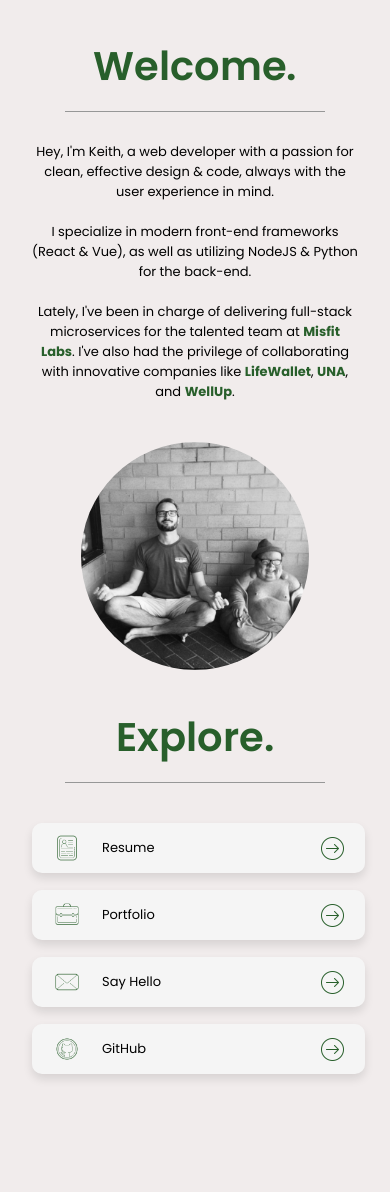
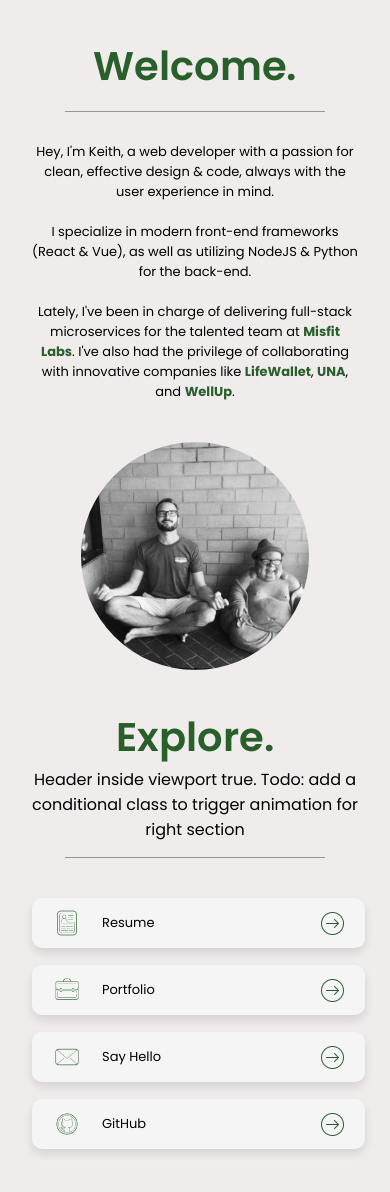
Before and after one commit to keithjohnsdev/kj-website, a React (Vite) app: page / in a window 390 px wide. Shown: the top 1192 px of the page. Before the commit the page ends 1153 px from the top, so only its background shows below. Built offline with nearby package versions, Linux system fonts and the light colour scheme.

Commit message:
added will change to make iphone animations smoother on profile img

```diff
--- a/package.json
+++ b/package.json
@@ -12,6 +12,7 @@
   "dependencies": {
     "react": "^18.3.1",
     "react-dom": "^18.3.1",
+    "react-intersection-observer": "^9.13.0",
     "sass": "^1.77.8"
   },
   "devDependencies": {
--- a/src/App.jsx
+++ b/src/App.jsx
@@ -1,6 +1,11 @@
 import "./App.scss";
+import { useInView } from "react-intersection-observer";
 
 function App() {
+  const { ref, inView, entry } = useInView({
+    /* Optional options */
+    threshold: 0.75,
+  });
   return (
     <div className="home">
       <div className="left">
@@ -73,7 +78,7 @@ function App() {
           />
         </div>
       </div>
-      <div className="right delay-more">
+      <div className="right delay-more" ref={ref}>
         <div className="welcome explore">
           <div className="letter">E</div>
           <div className="letter">x</div>
@@ -84,13 +89,14 @@ function App() {
           <div className="letter">e</div>
           <div className="letter">.</div>
         </div>
+        {`Header inside viewport ${inView}. Todo: add a conditional class to trigger animation for right section`}
         <div className="hr-animate delay-more" />
 
-        {/* <div class="bio delay delay-most">Take a look around:</div> */}
+        {/* <div className="bio delay delay-most">Take a look around:</div> */}
 
-        <div class="card-wrapper">
+        <div className="card-wrapper">
           <a>
-            <div class="link-card one">
+            <div className="link-card one">
               <div>
                 <img src="./icon-resume.png" />
                 Resume
@@ -101,7 +107,7 @@ function App() {
             </div>
           </a>
           <a>
-            <div class="link-card two">
+            <div className="link-card two">
               <div>
                 <img src="./icon-portfolio.png" />
                 Portfolio
@@ -112,7 +118,7 @@ function App() {
             </div>
           </a>
           <a href={`mailto:keithjohnsdev@gmail.com?subject=Hello!`}>
-            <div class="link-card three">
+            <div className="link-card three">
               <div>
                 <img src="./icon-email.png" />
                 Say Hello
@@ -127,7 +133,7 @@ function App() {
             target="_blank"
             rel="noopener noreferrer"
           >
-            <div class="link-card four">
+            <div className="link-card four">
               <div>
                 <img src="./icon-github.png" />
                 GitHub
--- a/src/App.scss
+++ b/src/App.scss
@@ -175,6 +175,7 @@ a {
   min-width: 250px;
   max-width: 400px;
   animation: colorOut 0.5s ease forwards;
+  will-change: border-radius, filter;
 
   &:hover {
     animation: colorIn 0.5s ease forwards;
```
Also changed, not shown: 1 other file (tests, documents, lock files or other folders).
